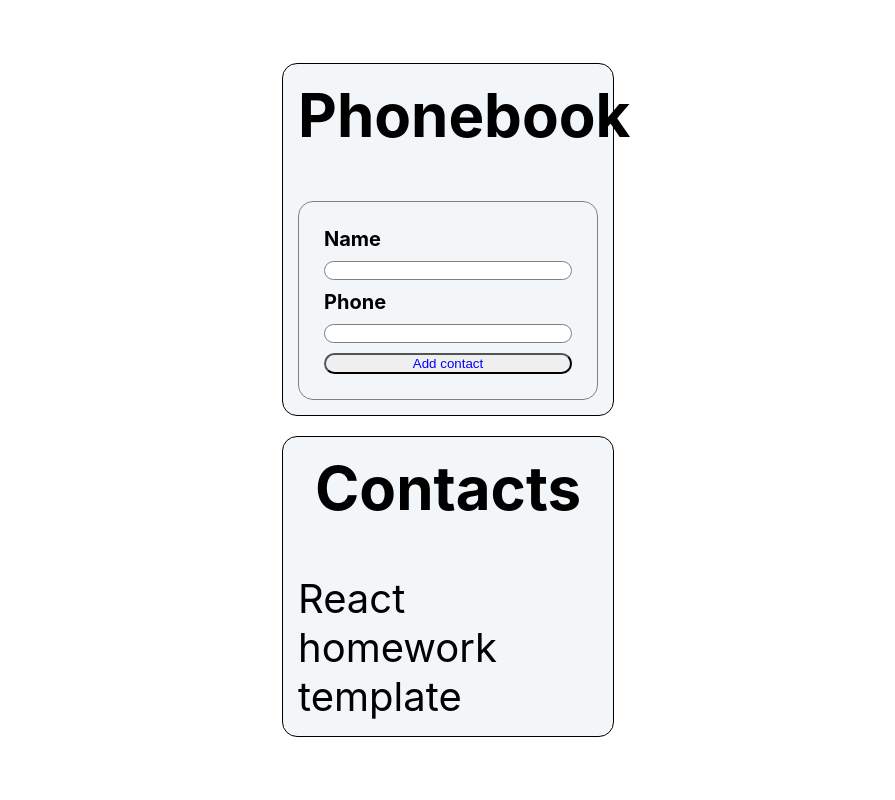
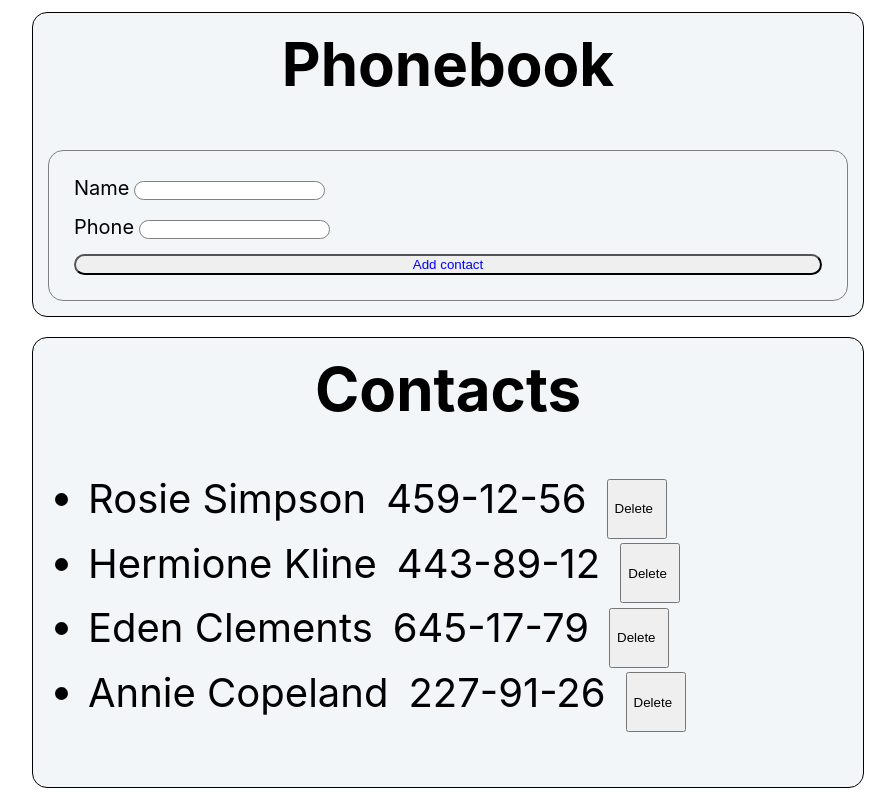
Before and after one commit to adrianblazejczyk/goit-react-hw-08-phonebook, a React (Create React App) app: page / in a window 1280 px wide. Shown: the whole page, without its empty margins (192-1087 px from the left). Built offline with nearby package versions, Linux system fonts and the light colour scheme.

Commit message:
task 1-3

```diff
--- a/src/components/App.jsx
+++ b/src/components/App.jsx
@@ -1,8 +1,38 @@
-import { Section, ContactForm } from '../components';
+import { Component } from 'react';
+import { nanoid } from 'nanoid';
+import { Section, ContactForm, ContactsList } from 'components';
 
-// import { nanoid } from 'nanoid';
+export class App extends Component {
+  state = {
+    contacts: [
+      { id: 'id-1', name: 'Rosie Simpson', number: '459-12-56' },
+      { id: 'id-2', name: 'Hermione Kline', number: '443-89-12' },
+      { id: 'id-3', name: 'Eden Clements', number: '645-17-79' },
+      { id: 'id-4', name: 'Annie Copeland', number: '227-91-26' },
+    ],
+    filter: '',
+  };
+  handleAddContact = data => {
+    // const { contacts } = this.state;
+    const id = nanoid();
 
-export const App = () => {
+    this.setState(prevState => ({
+      contacts: [...prevState.contacts, { id, ...data }],
+    }));
+  };
+
+  handleDelete = evt => {
+    const { contacts } = this.state;
+    const id = evt.target.id;
+    const indexToDelete = contacts.findIndex(
+      contact => contact.id === id
+    );
+    contacts.splice(indexToDelete, 1);
+    this.setState({ contacts: contacts });
+  };
+
+  render() {
+    const { contacts, filter } = this.state;
     return (
       <div
         style={{
@@ -16,9 +46,16 @@ export const App = () => {
         }}
       >
         <Section title="Phonebook">
-        <ContactForm></ContactForm>
+          <ContactForm onSubmitHandle={this.handleAddContact}></ContactForm>
         </Section>
-      <Section title="Contacts">React homework template</Section>
+        <Section title="Contacts">
+          <ContactsList
+            contacts={contacts}
+            filter={filter}
+            onDeleteHandle={this.handleDelete}
+          ></ContactsList>
+        </Section>
       </div>
     );
-};
+  }
+}
--- a/src/components/ContactForm/ContactForm.jsx
+++ b/src/components/ContactForm/ContactForm.jsx
@@ -1,12 +1,65 @@
+import { Component } from 'react';
+import { nanoid } from 'nanoid';
 import { Form, NameInput, InputData, ButtonForm } from './ContactForm.styled';
-export const ContactForm = () => {
-  return (
-    <Form>
-      <NameInput>Name</NameInput>
-      <InputData></InputData>
-      <NameInput>Phone</NameInput>
-      <InputData></InputData>
-      <ButtonForm> Add contact</ButtonForm>
-    </Form>
-  );
-};
+
+export class ContactForm extends Component {
+  state = {
+    name: '',
+    number: '',
+  };
+
+  nameInputId = nanoid();
+  numberInputId = nanoid();
+
+  handleChange = evt => {
+    const { name, value } = evt.target;
+    this.setState({ [name]: value });
+  };
+
+  handleSubmit = evt => {
+    evt.preventDefault();
+    this.props.onSubmitHandle(this.state);
+
+    this.reset();
+  };
+
+  reset = () => {
+    this.setState({ number: '', name: '' });
+  };
+
+  render() {
+    const { name, number } = this.state;
+    return (
+      <Form onSubmit={this.handleSubmit}>
+        <NameInput htmlFor={this.nameInputId}>
+          Name
+          <InputData
+            id={this.nameInputId}
+            type="text"
+            name="name"
+            value={name}
+            pattern="^[a-zA-Zа-яА-Я]+(([a-zA-Zа-яА-Я ])?[a-zA-Zа-яА-Я]*)*$"
+            title="Name may contain only letters, apostrophe, dash and spaces. For example Adrian, Jacob Mercer, Charles de Batz de Castelmore d'Artagnan"
+            required
+            onChange={this.handleChange}
+          ></InputData>
+        </NameInput>
+
+        <NameInput htmlFor={this.phoneInputId}>
+          Phone
+          <InputData
+            id={this.phoneInputId}
+            type="tel"
+            name="number"
+            value={number}
+            pattern="[0-9\s\-]+"
+            title="Phone number must be digits and can contain spaces, dashes, parentheses and can start with +"
+            required
+            onChange={this.handleChange}
+          ></InputData>
+        </NameInput>
+        <ButtonForm> Add contact</ButtonForm>
+      </Form>
+    );
+  }
+}
--- a/src/components/ContactForm/ContactForm.styled.jsx
+++ b/src/components/ContactForm/ContactForm.styled.jsx
@@ -8,7 +8,7 @@ export const Form = styled.form`
   border-radius: 15px;
 `;
 
-export const NameInput = styled.h2`
+export const NameInput = styled.label`
   margin: 5px;
   padding: 0px;
   font-size: 20px;
--- /dev/null
+++ b/src/components/ContactsList/ContactsList.jsx
@@ -0,0 +1,29 @@
+import { Component } from 'react';
+// import { nanoid } from 'nanoid';
+import {
+  Contact,
+  Contacts,
+  ContactName,
+  ContactNumber,
+  DeleteButton,
+} from './ContactsList.styled';
+
+export class ContactsList extends Component {
+  render() {
+    const { contacts, onDeleteHandle } = this.props;
+    console.log();
+    return (
+      <Contacts>
+        {contacts.map(contact => (
+          <Contact key={contact.id}>
+            <ContactName>{contact.name}</ContactName>
+            <ContactNumber>{contact.number}</ContactNumber>
+            <DeleteButton id={contact.id} onClick={onDeleteHandle}>
+              Delete
+            </DeleteButton>
+          </Contact>
+        ))}
+      </Contacts>
+    );
+  }
+}
--- /dev/null
+++ b/src/components/ContactsList/ContactsList.styled.jsx
@@ -0,0 +1,21 @@
+import styled from 'styled-components';
+
+export const Contacts = styled.ul``;
+export const Contact = styled.li``;
+export const ContactName = styled.p`
+  display: inline-block;
+  padding-right: 20px;
+  margin: 0;
+`;
+export const ContactNumber = styled.p`
+  display: inline-block;
+  padding-right: 20px;
+  margin: 0;
+`;
+export const DeleteButton = styled.button`
+  display: inline-block;
+  padding-right: 20px;
+  margin: 0;
+  height: 60px;
+  width: 60px;
+`;
--- /dev/null
+++ b/src/components/ContactsList/index.js
@@ -0,0 +1 @@
+export * from './ContactsList';
--- a/src/components/Section/Section.styled.jsx
+++ b/src/components/Section/Section.styled.jsx
@@ -14,5 +14,5 @@ export const SectionWrapper = styled.section`
   border: 1px solid black;
   border-radius: 15px;
   margin: 10px;
-  width: 300px;
+  width: 800px;
 `;
--- a/src/components/index.js
+++ b/src/components/index.js
@@ -1,4 +1,3 @@
-import { Section } from './Section';
-import { ContactForm } from './ContactForm';
-
-export { Section, ContactForm };
+export * from './Section';
+export * from './ContactForm';
+export * from './ContactsList';
```
Lines whose indentation alone changed are shown as unchanged.
